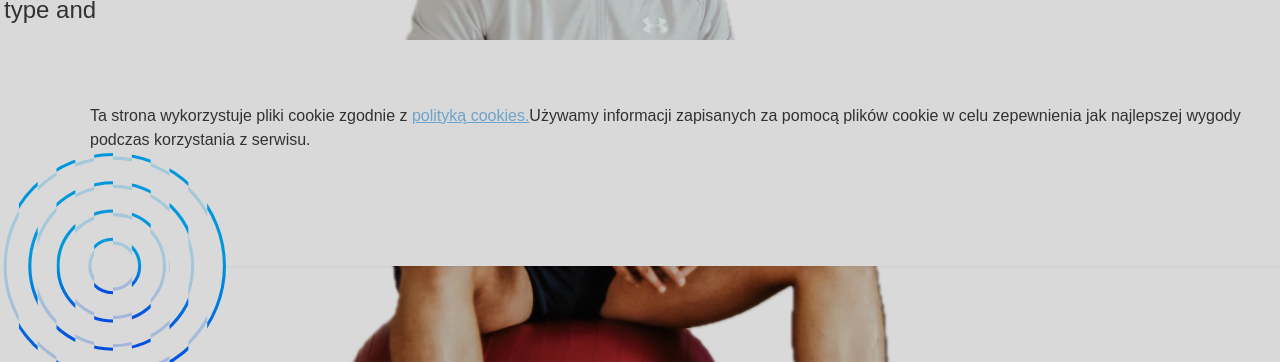
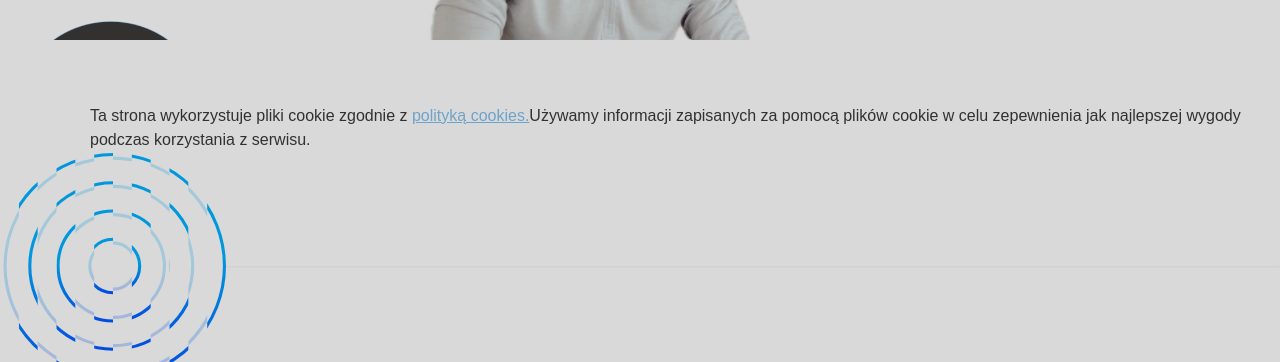
Before and after one commit to bartoszjaniuk/astro-physiotherapy, an Astro site: page / in a window 1280 px wide. Shown: the part 534-896 px from the top of the page. After the commit the page ends 800 px from the top, so only its background shows below. Built offline with nearby package versions, Linux system fonts and the light colour scheme; Astro itself is replaced by a stand-in of ours; some icons are missing; a web font is replaced by a local one.

Commit message:
adjust mobile height

```diff
--- a/src/_views/Home/Home.tsx
+++ b/src/_views/Home/Home.tsx
@@ -14,7 +14,7 @@
 	const screenBreakpoint = useWindowUtils();
 
 	return (
-		<main className="w-full min-h-screen h-[calc(100dvh-96px)] relative">
+		<main className="w-full min-h-screen md:min-h-full h-[calc(100dvh-96px)] relative">
 			<div className="h-full w-full flex items-end lg:pl-32 z-10">
 				<img
 					className="w-full h-auto lg:h-[55%] xl:h-[80%] object-contain"
```
